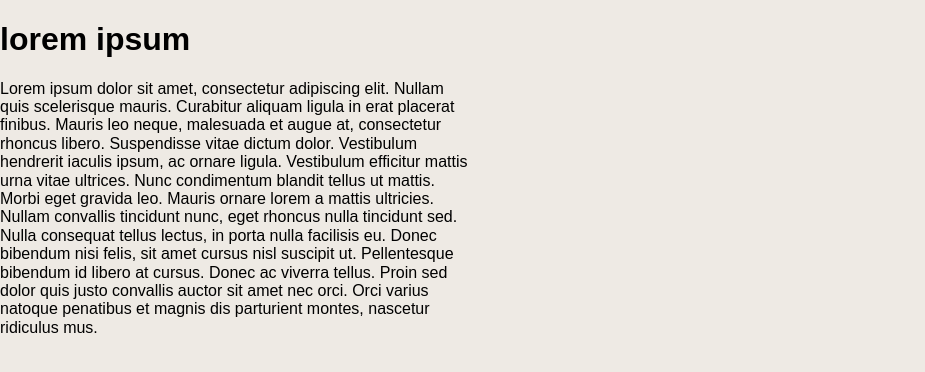
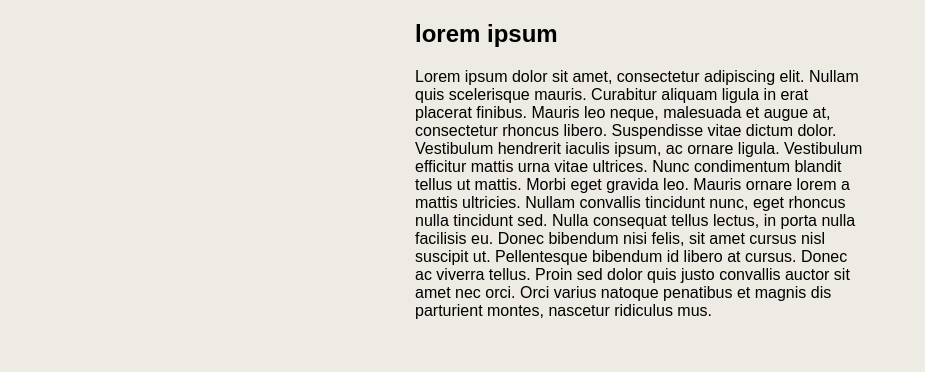
Before and after one commit to ilyesselkahia/ilyess-el-kahia, a PHP site: page / in a window 1280 px wide. Shown: the top 372 px of the page, without its empty margins (0-925 px from the left). Run offline with PHP 8.4, Linux system fonts and the light colour scheme.

Commit message:
modification livrable page d'acceuil du magasin de video

```diff
--- a/HTML CSS/Template boutique de jeux en ligne/index.html
+++ b/HTML CSS/Template boutique de jeux en ligne/index.html
@@ -5,14 +5,14 @@
     <meta name="viewport" content="width=device-width, initial-scale=1.0">
     <meta name="description" content="Acheter des jeux de notre grande sélection. Jouer à la demande." />
     <link rel="stylesheet" href="style.css">
-    <link rel="stylesheet" href="normalize.css">
-    <title>jeux en demande</title>
+    <title>jeux en ligne</title>
 </head>
-<body>
-    <h1>lorem ipsum</h1>
-    <p>
-        Lorem ipsum dolor sit amet, consectetur adipiscing elit. Nullam<br> quis scelerisque mauris. Curabitur aliquam ligula in erat placerat<br> finibus. Mauris leo neque, malesuada et augue at, consectetur<br> rhoncus libero. Suspendisse vitae dictum dolor. Vestibulum<br> hendrerit iaculis ipsum, ac ornare ligula. Vestibulum efficitur mattis<br> urna vitae ultrices. Nunc condimentum blandit tellus ut mattis.<br> Morbi eget gravida leo. Mauris ornare lorem a mattis ultricies.<br> Nullam convallis tincidunt nunc, eget rhoncus nulla tincidunt sed.<br> Nulla consequat tellus lectus, in porta nulla facilisis eu. Donec<br> bibendum nisi felis, sit amet cursus nisl suscipit ut. Pellentesque<br> bibendum id libero at cursus. Donec ac viverra tellus. Proin sed<br> dolor quis justo convallis auctor sit amet nec orci. Orci varius<br> natoque penatibus et magnis dis parturient montes, nascetur<br> ridiculus mus.
-    </p>
-
-</body>
+    <body>
+        <section class="container">
+            <h1>lorem ipsum</h1>
+            <p>
+                Lorem ipsum dolor sit amet, consectetur adipiscing elit. Nullam quis scelerisque mauris. Curabitur aliquam ligula in erat placerat finibus. Mauris leo neque, malesuada et augue at, consectetur rhoncus libero. Suspendisse vitae dictum dolor. Vestibulum hendrerit iaculis ipsum, ac ornare ligula. Vestibulum efficitur mattis urna vitae ultrices. Nunc condimentum blandit tellus ut mattis. Morbi eget gravida leo. Mauris ornare lorem a mattis ultricies. Nullam convallis tincidunt nunc, eget rhoncus nulla tincidunt sed. Nulla consequat tellus lectus, in porta nulla facilisis eu. Donec bibendum nisi felis, sit amet cursus nisl suscipit ut. Pellentesque bibendum id libero at cursus. Donec ac viverra tellus. Proin sed dolor quis justo convallis auctor sit amet nec orci. Orci varius natoque penatibus et magnis dis parturient montes, nascetur ridiculus mus.
+            </p>
+        </section>
+    </body>
 </html>
--- a/HTML CSS/Template boutique de jeux en ligne/style.css
+++ b/HTML CSS/Template boutique de jeux en ligne/style.css
@@ -1,5 +1,14 @@
 body {
+
     box-sizing: border-box;
     font-family: Arial, Helvetica, sans-serif;
     background-color: #eeeae4;
+
 }
+
+.container{
+
+    margin: auto;
+    width: 450px;
+
+}
```
